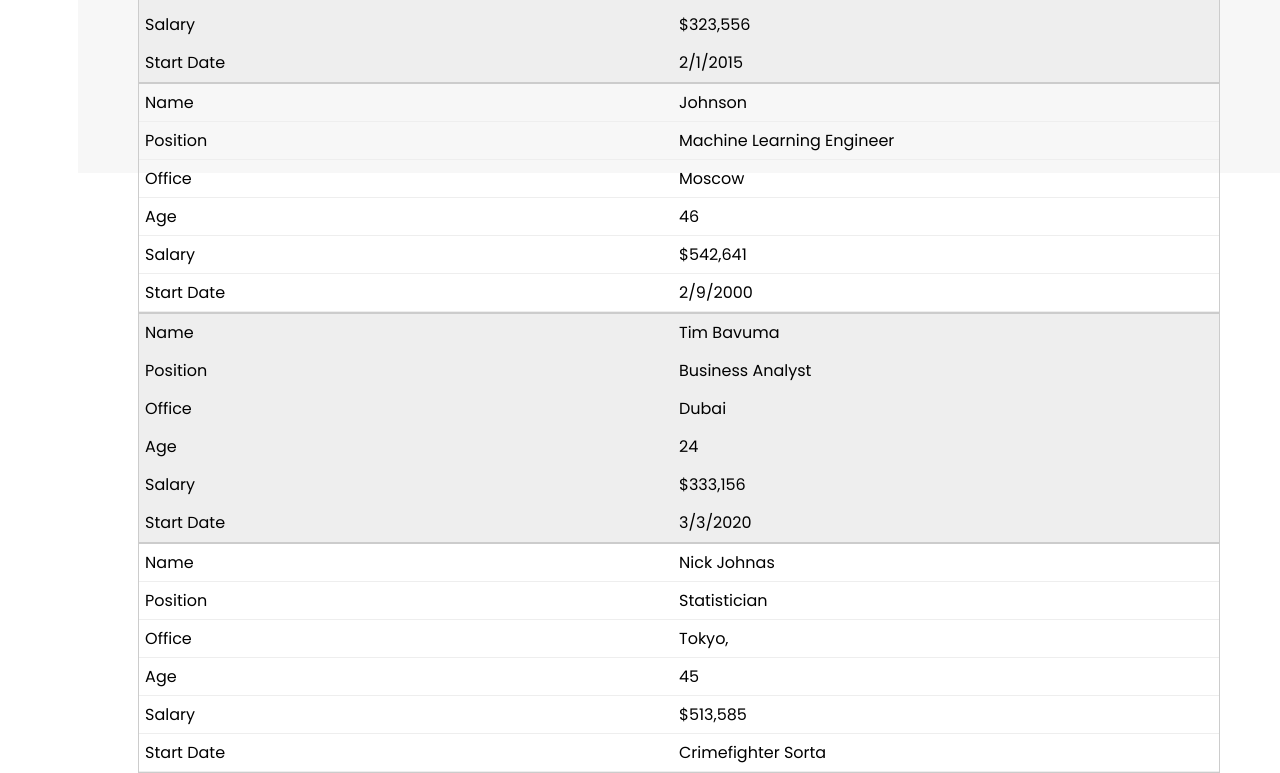
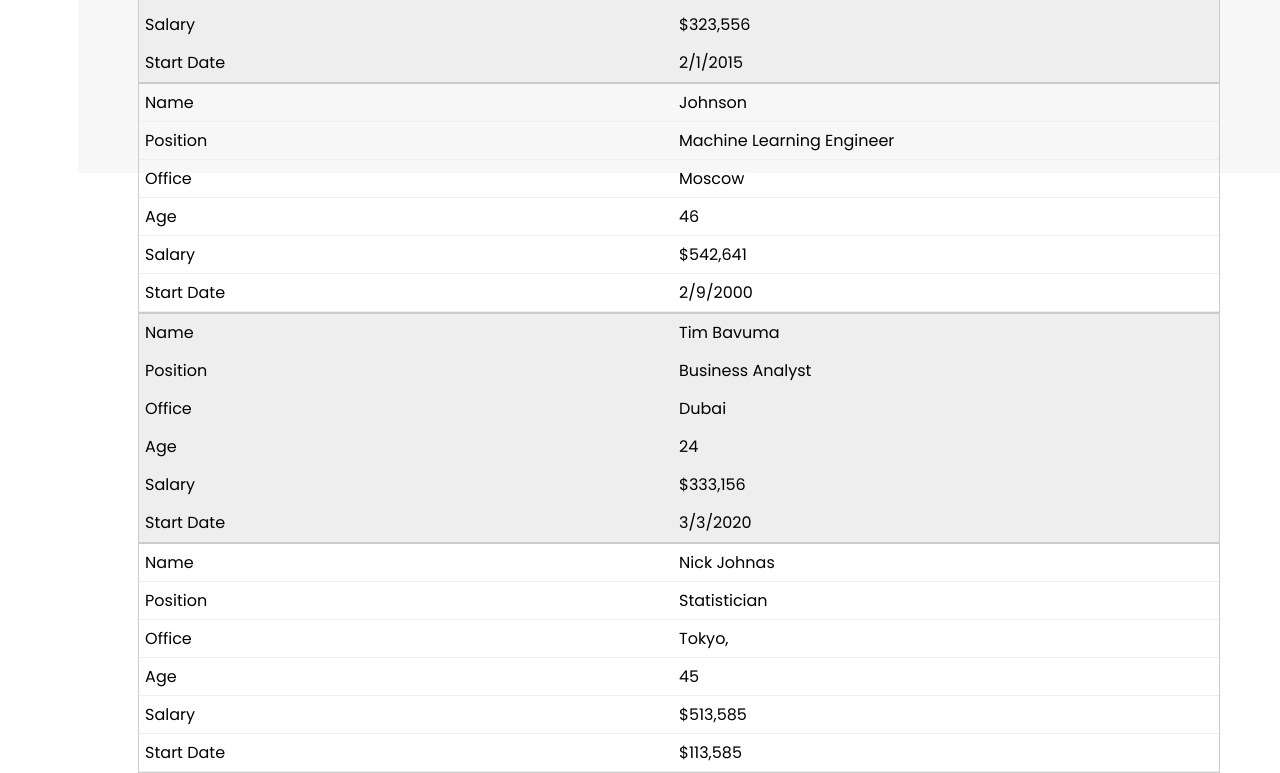
Before and after one commit to vikramp873/dashboard, a plain HTML site: page new.html in a window 1280 px wide. Shown: the part 803-1576 px from the top of the page. Drawn offline with nearby package versions, Linux system fonts and the light colour scheme.

Commit message:
Update new.html

```diff
--- a/new.html
+++ b/new.html
@@ -1,12 +1,12 @@
 <!DOCTYPE html>
-<!-- Created by CodingLab |www.youtube.com/CodingLabYT-->
+
 <html lang="en" dir="ltr">
 
 <head>
   <meta charset="UTF-8">
-  <!--<title> Responsive Sidebar Menu  | CodingLab </title>-->
+
   <link rel="stylesheet" href="style.css">
-  <!-- Boxicons CDN Link -->
+
   <link href='https://unpkg.com/boxicons@2.0.7/css/boxicons.min.css' rel='stylesheet'>
   <meta name="viewport" content="width=device-width, initial-scale=1.0">
   <link rel="stylesheet" href="style.css">
@@ -156,7 +156,7 @@
           <td>Tokyo,</td>
           <td>45</td>
           <td>$513,585</td>
-          <td>Crimefighter Sorta</td>
+          <td>$113,585</td>
         </tr>
         </tbody>
       </table>
```
